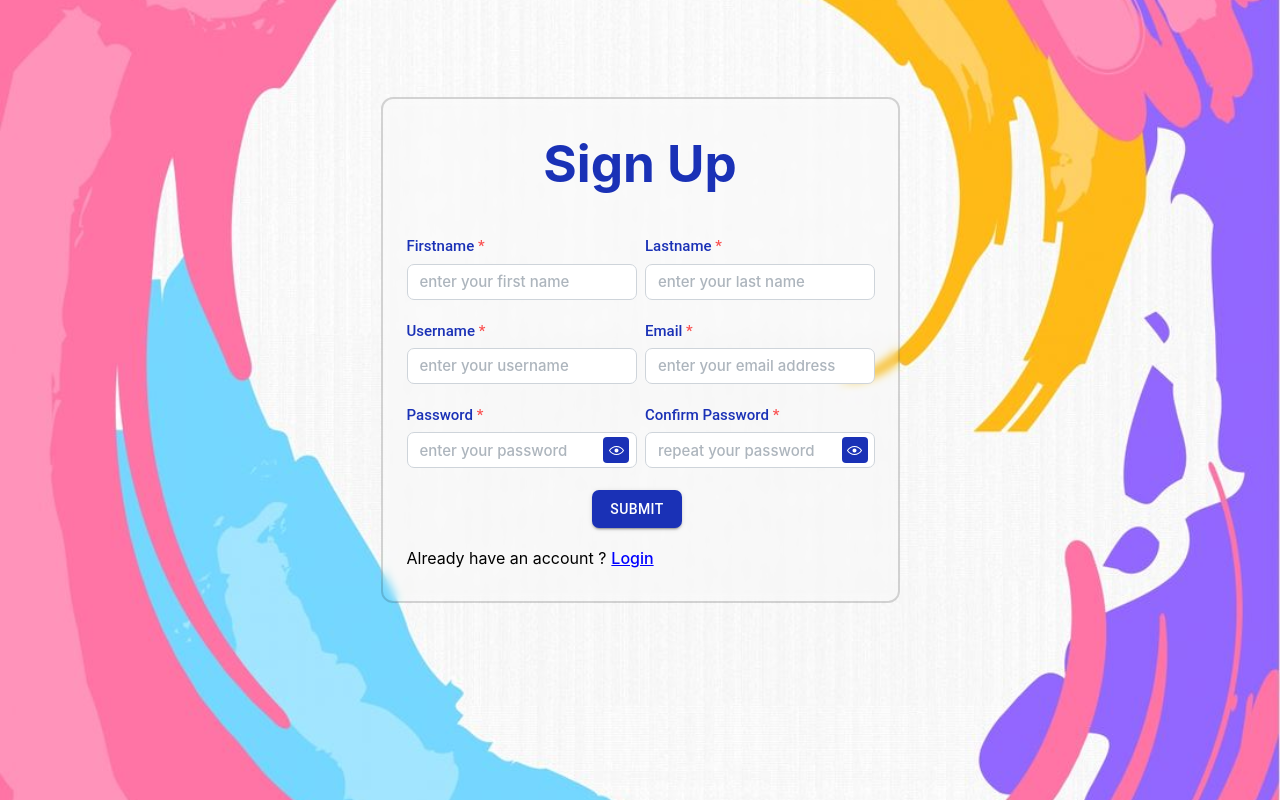
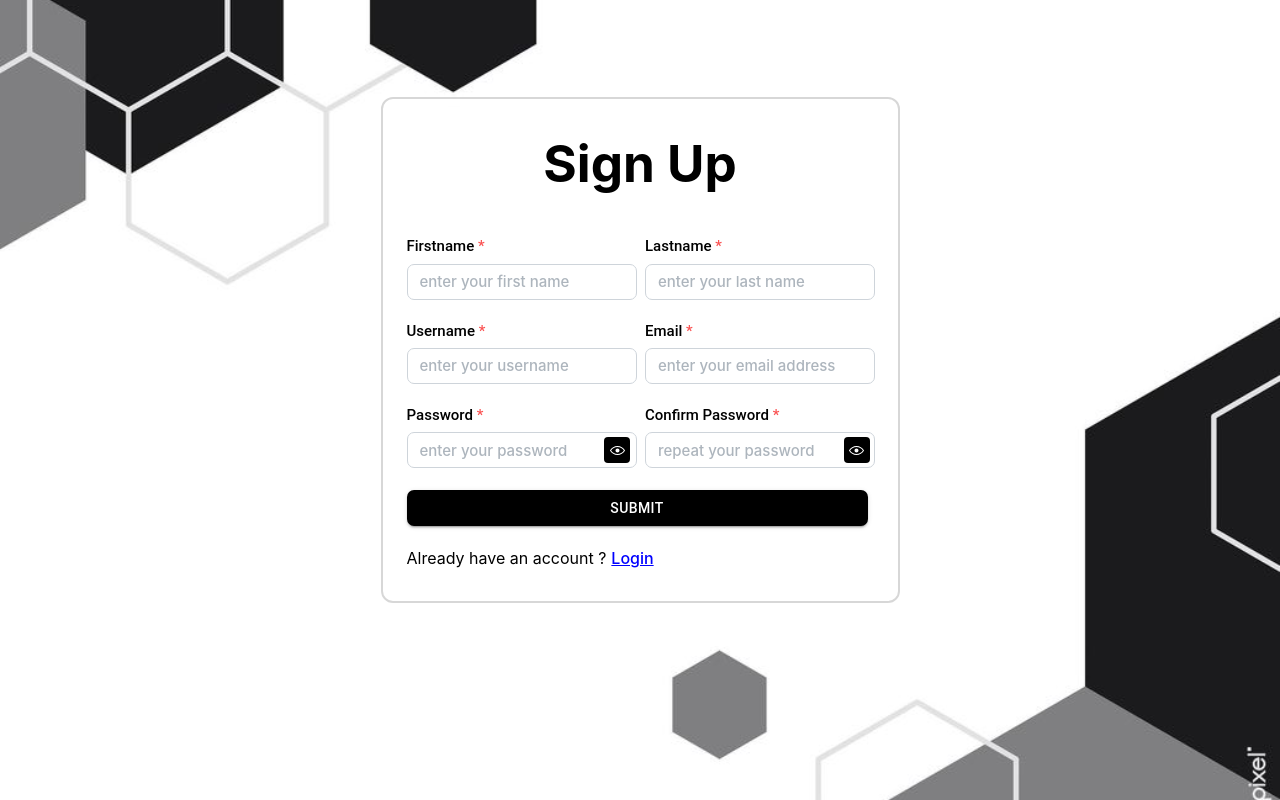
Before and after one commit to Software-Analysis-And-Design-IUST-4031/front-end-new, a React (Vite) app: page /SignUp in a window 1280 px wide. Built offline with nearby package versions, Linux system fonts and the light colour scheme.

Commit message:
update : css styles

```diff
--- a/src/Login.tsx
+++ b/src/Login.tsx
@@ -104,8 +104,8 @@ const handlePasswordChange = (event: React.ChangeEvent<HTMLInputElement>) => {
                     },
                     visibilityToggle: {
                       color: 'white',
-                      backgroundColor: '#1a31b6',
-                      right: -93
+                      backgroundColor: 'black',
+                      right: -91
                     }
                   }}
                   visibilityToggleButtonProps={({ reveal, size }: {reveal: boolean; size: number}) => reveal ? <EyeOff size={size}/> : <EyeCheck size={size}/>}
@@ -121,9 +121,10 @@ const handlePasswordChange = (event: React.ChangeEvent<HTMLInputElement>) => {
                 fullWidth
                 sx={{
                   color: 'white',
-                  backgroundColor: ' #1a31b6',
+                  backgroundColor: ' black',
                   '&:hover': {
-                    backgroundColor: '#f39811'
+                    backgroundColor: 'white',
+                    color: 'black'
                   },
                   mt: 0.25,
                   py: 0.7,
--- a/src/SignUp.css
+++ b/src/SignUp.css
@@ -42,7 +42,7 @@
 }
 
 body {
-  background-image: url('/src/pictures/background2.jpeg');
+  background-image: url('/src/pictures/background6.jpeg');
   background-size: cover;
   background-position: center;
   background-repeat: no-repeat;
@@ -61,21 +61,9 @@ body {
   box-shadow: 0px 4px 8px rgba(0, 0, 0, 0.1);
 }
 
-.login-box {
-  width: 350px;
-  padding: 20px;
-  margin: auto;
-  border: none;
-  border-radius: 13px;
-  border: 3px solid rgba(0, 0, 0, 0.158);
-  -webkit-backdrop-filter: blur(10px);
-  backdrop-filter: blur(14px);
-  box-shadow: 0px 4px 8px rgba(0, 0, 0, 0.1);
-}
-
 h1 {
   text-align: center;
-  color: #1a31b6;
+  color: black;
 }
 
 .form {
@@ -95,7 +83,7 @@ label {
   font-family: 'Roboto';
   font-size: 15px;
   font-weight: 550;
-  color: #1a31b6;
+  color: black;
 }
 
 input {
@@ -122,29 +110,9 @@ input::placeholder {
   color:dimgray;
   font-size: 15px;
   font-style: inherit;
-  opacity: 0.9;
+  opacity: 1;
 }
 
-button {
-  color: white;
-  box-shadow: #12aa98;
-  width: 100%;
-  height: 100%;
-  max-height: 300;
-  max-width: 90px;
-  text-align: center;
-  font-size: 15px;
-  font-family: 'Roboto';
-  padding: 6px;
-  border-radius: 5px;
-  border-width: 1px;
-  background-color: #118679;
-  border: 1px solid #12aa98;
-  box-sizing: border-box;
-  margin: 0 auto;
-  cursor: pointer;
-  transition: transform 0.1 ease;
-}
 
 button:active {
   transform: scale(0.97) translateY(2px);
--- a/src/SignUp.tsx
+++ b/src/SignUp.tsx
@@ -233,8 +233,8 @@ const SignUp = () => {
                     },
                     visibilityToggle: {
                       color: 'white',
-                      backgroundColor: '#1a31b6',
-                      right: -5
+                      backgroundColor: 'black',
+                      right: -6
                     }
                   }}
                   visibilityToggleButtonProps={({ reveal, size }: {reveal: boolean; size: number}) => reveal ? <EyeOff size={size}/> : <EyeCheck size={size}/>}
@@ -271,8 +271,8 @@ const SignUp = () => {
                     },
                     visibilityToggle: {
                       color: 'white',
-                      backgroundColor: '#1a31b6',
-                      right: -5
+                      backgroundColor: 'black',
+                      right: -7
                     }
                   }}
                   visibilityToggleButtonProps={({ reveal, size }: {reveal: boolean; size: number}) => reveal ? <EyeOff size={size}/> : <EyeCheck size={size}/>}
@@ -288,9 +288,10 @@ const SignUp = () => {
                 fullWidth
                 sx={{
                   color: 'white',
-                  backgroundColor: ' #1a31b6',
+                  backgroundColor: 'black',
                   '&:hover': {
-                    backgroundColor: '#f39811'
+                    backgroundColor: 'white',
+                    color: 'black'
                   },
                   mt: 0.25,
                   py: 0.7,
```
